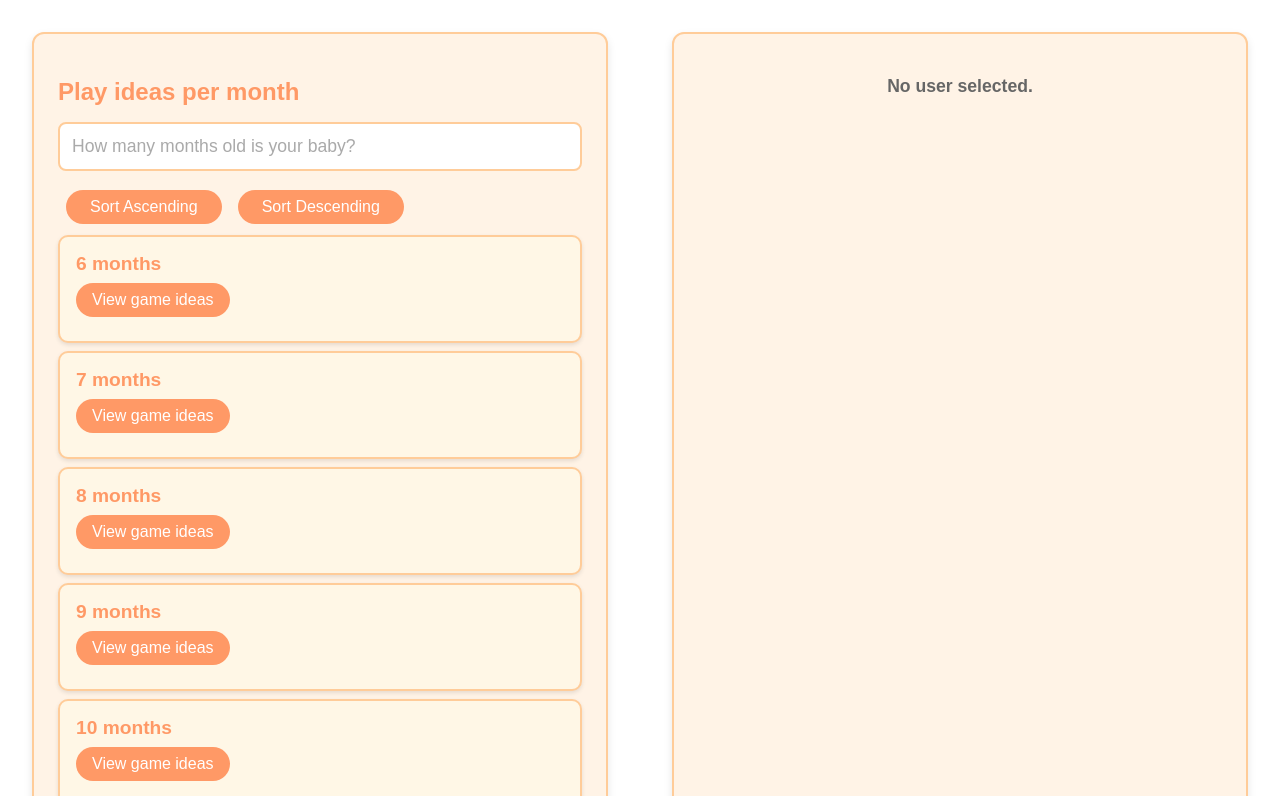
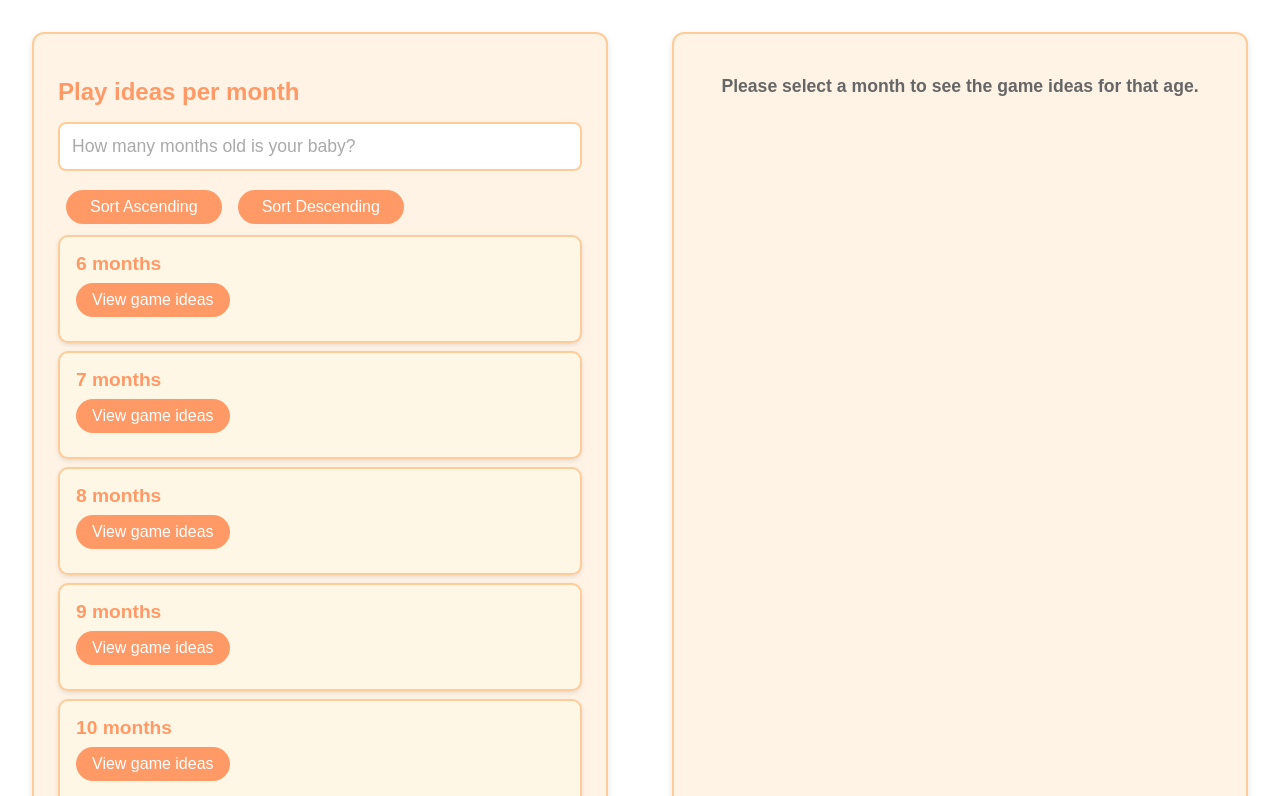
Before and after one commit to Annak506/VueAppLists, a Vue app: page / in a window 1280 px wide. Shown: the top 796 px of the page. Built offline with nearby package versions, Linux system fonts and the light colour scheme.

Commit message:
changed a line

```diff
--- a/src/components/projects/ProjectsList.vue
+++ b/src/components/projects/ProjectsList.vue
@@ -8,7 +8,7 @@
   </base-container>
 
   <base-container v-else>
-    <h3>No user selected.</h3>
+    <h3>Please select a month to see the game ideas for that age.</h3>
   </base-container>
 </template>
 
```
